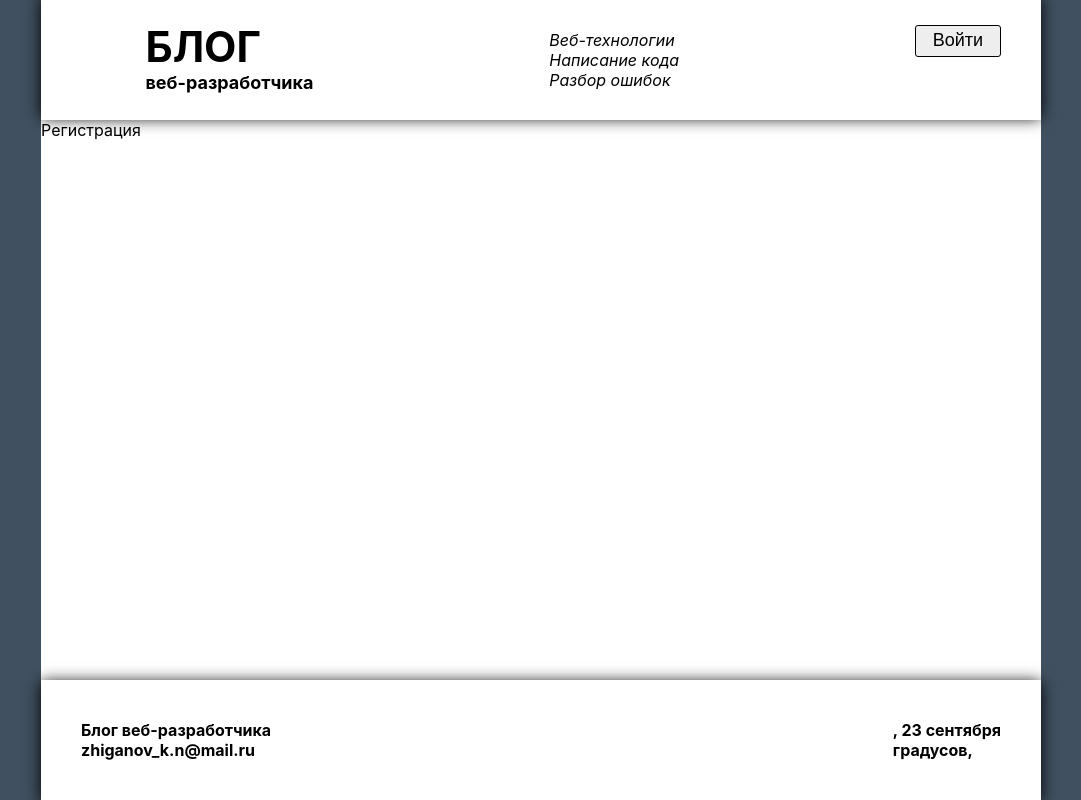
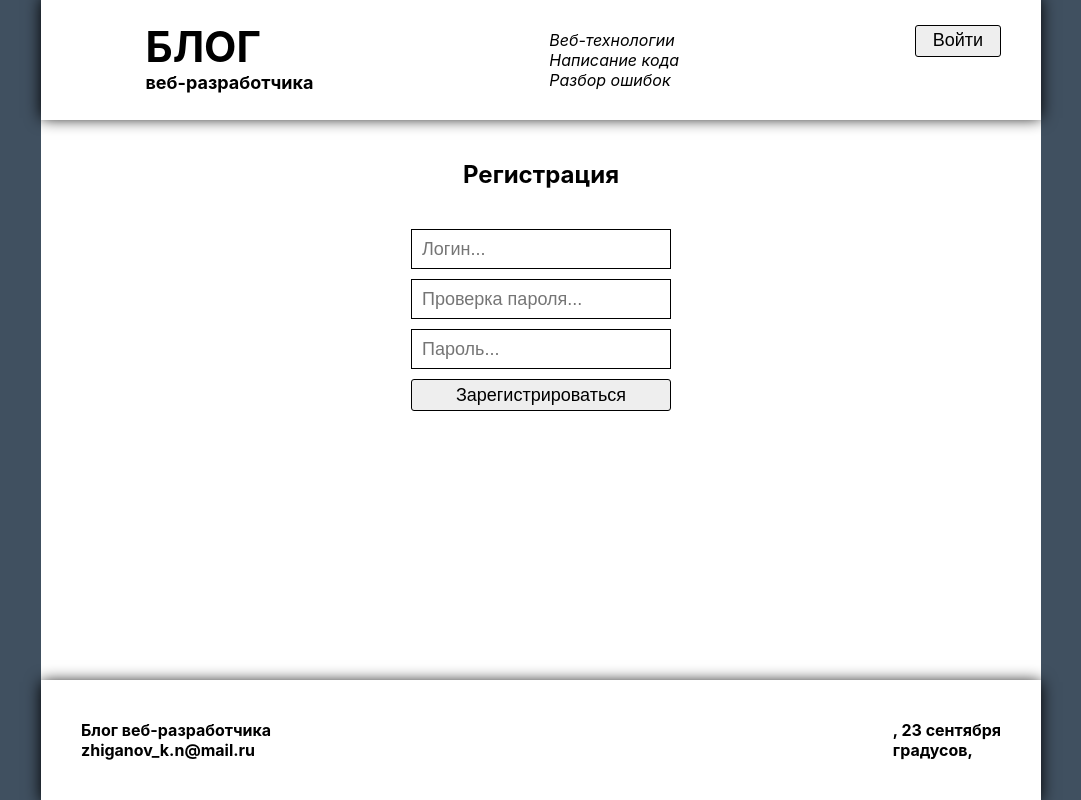
Before and after one commit to Zhiga-noff/react-blog, a React (Create React App) app: page /register in a window 1280 px wide. Shown: the whole page, without its empty margins (99-1180 px from the left). Built offline with nearby package versions, Linux system fonts and the light colour scheme; no server answers; a web font is replaced by a local one.

Commit message:
Заработала валидация на проверке пароля

```diff
--- a/src/Blog.jsx
+++ b/src/Blog.jsx
@@ -1,12 +1,11 @@
 import styled from 'styled-components';
 import { Route, Routes } from 'react-router-dom';
 import { Footer, Header } from './components';
-import { Authorization } from './pages/authorization/Authorization';
+import { Authorization, Registration } from './pages';
 
 const Content = styled.div`
   padding: 120px 0;
 `;
-
 
 const AppColumn = styled.div`
   display: flex;
@@ -26,8 +25,8 @@ export const Blog = () => {
       <Content>
         <Routes>
           <Route path={'/'} element={<div>Главная страница</div>} />
-          <Route path={'/login'} element={<Authorization/>} />
-          <Route path={'/register'} element={<div>Регистрация</div>} />
+          <Route path={'/login'} element={<Authorization />} />
+          <Route path={'/register'} element={<Registration />} />
           <Route path={'/users'} element={<div>Пользователи</div>} />
           <Route path={'/post'} element={<div>Новая статья</div>} />
           <Route path={'/post/:post_id'} element={<div>Статья</div>} />
--- /dev/null
+++ b/src/pages/index.js
@@ -0,0 +1,2 @@
+export * from './authorization/Authorization';
+export * from './registration/Registration';
--- /dev/null
+++ b/src/pages/registration/Registration.jsx
@@ -0,0 +1,142 @@
+import React, { useEffect, useState } from 'react';
+import { useForm } from 'react-hook-form';
+import * as yup from 'yup';
+import { yupResolver } from '@hookform/resolvers/yup';
+import { server } from '../../BFF';
+import styled from 'styled-components';
+import { Button, H2, Input } from '../../components';
+import { Link, Navigate } from 'react-router-dom';
+import { setUserAction } from '../../store/actions';
+import { useDispatch, useSelector, useStore } from 'react-redux';
+import { selectUserRole } from '../../store/selectors';
+import { ROLE } from '../../constants';
+
+const regFormScheme = yup.object().shape({
+  login: yup
+    .string()
+    .required('Заполните логин')
+    .matches(/^\w+$/, 'Неверный заполнен логин. Допускаются только буквы и цифры')
+    .min(3, 'Неверный заполнен логин. Минимум 3 символа')
+    .max(15, 'Неверный заполнен логин. Максимум 15 символов'),
+  password: yup
+    .string()
+    .required('Заполните пароль')
+    .matches(
+      /^[a-zA-Z0-9#%]+$/,
+      'Неверно заполнен пароль. Допускаются буквы, цифры и знаки # %',
+    )
+    .min(6, 'Неверный заполнен пароль. Минимум 6 символов')
+    .max(30, 'Неверный заполнен пароль. Минимум 30 символов'),
+  passwordCheck: yup
+    .string()
+    .required('Заполните повтор пароль')
+    .oneOf([yup.ref('password')], 'Повтор пароля не совпадает'),
+});
+
+const ErrorMessage = styled.div`
+  background-color: #fcadad;
+  font-size: 18px;
+  margin-top: 10px;
+  padding: 10px;
+  text-align: center;
+`;
+
+const RegistrationContainer = ({ className }) => {
+  const [serverError, setServerError] = useState(null);
+  const dispatch = useDispatch();
+
+  const {
+    register,
+    reset,
+    handleSubmit,
+    formState: { errors },
+  } = useForm({
+    defaultValues: {
+      login: '',
+      password: '',
+      passwordCheck: '',
+    },
+    resolver: yupResolver(regFormScheme),
+  });
+
+  const store = useStore();
+
+  const roleId = useSelector(selectUserRole);
+
+  useEffect(() => {
+    let currentWasLogout = store.getState().app.wasLogout;
+
+    return store.subscribe(() => {
+      let previousWasLogout = currentWasLogout;
+      currentWasLogout = store.getState().app.wasLogout;
+
+      if (currentWasLogout !== previousWasLogout) {
+        reset();
+      }
+    });
+  }, [reset, store]);
+
+  const onSubmit = ({ login, password }) => {
+    server.registration(login, password).then(({ error, response }) => {
+      if (error) {
+        setServerError(`Ошибка запроса: ${error}`);
+        return;
+      }
+      dispatch(setUserAction(response));
+    });
+  };
+
+  const formError =
+    errors?.login?.message || errors?.password?.message || errors?.passwordCheck?.message;
+  const errorMessage = formError || serverError;
+
+  if (roleId !== ROLE.GUEST) {
+    return <Navigate to={'/'}></Navigate>;
+  }
+
+  return (
+    <div className={className}>
+      <H2>Регистрация</H2>
+      <form action="#" onSubmit={handleSubmit(onSubmit)}>
+        <Input
+          type="text"
+          placeholder={'Логин...'}
+          {...register('login', {
+            onChange: () => setServerError(null),
+          })}
+        />
+        <Input
+          type="password"
+          placeholder={'Проверка пароля...'}
+          {...register('password', {
+            onChange: () => setServerError(null),
+          })}
+        />
+        <Input
+          type="password"
+          placeholder={'Пароль...'}
+          {...register('passwordCheck', {
+            onChange: () => setServerError(null),
+          })}
+        />
+        <Button type={'submit'} disabled={!!formError}>
+          Зарегистрироваться
+        </Button>
+        {errorMessage && <ErrorMessage>{errorMessage}</ErrorMessage>}
+      </form>
+    </div>
+  );
+};
+
+export const Registration = styled(RegistrationContainer)`
+  display: flex;
+  flex-direction: column;
+  align-items: center;
+
+  & > form {
+    display: flex;
+    flex-direction: column;
+    align-items: center;
+    width: 260px;
+  }
+`;
```
